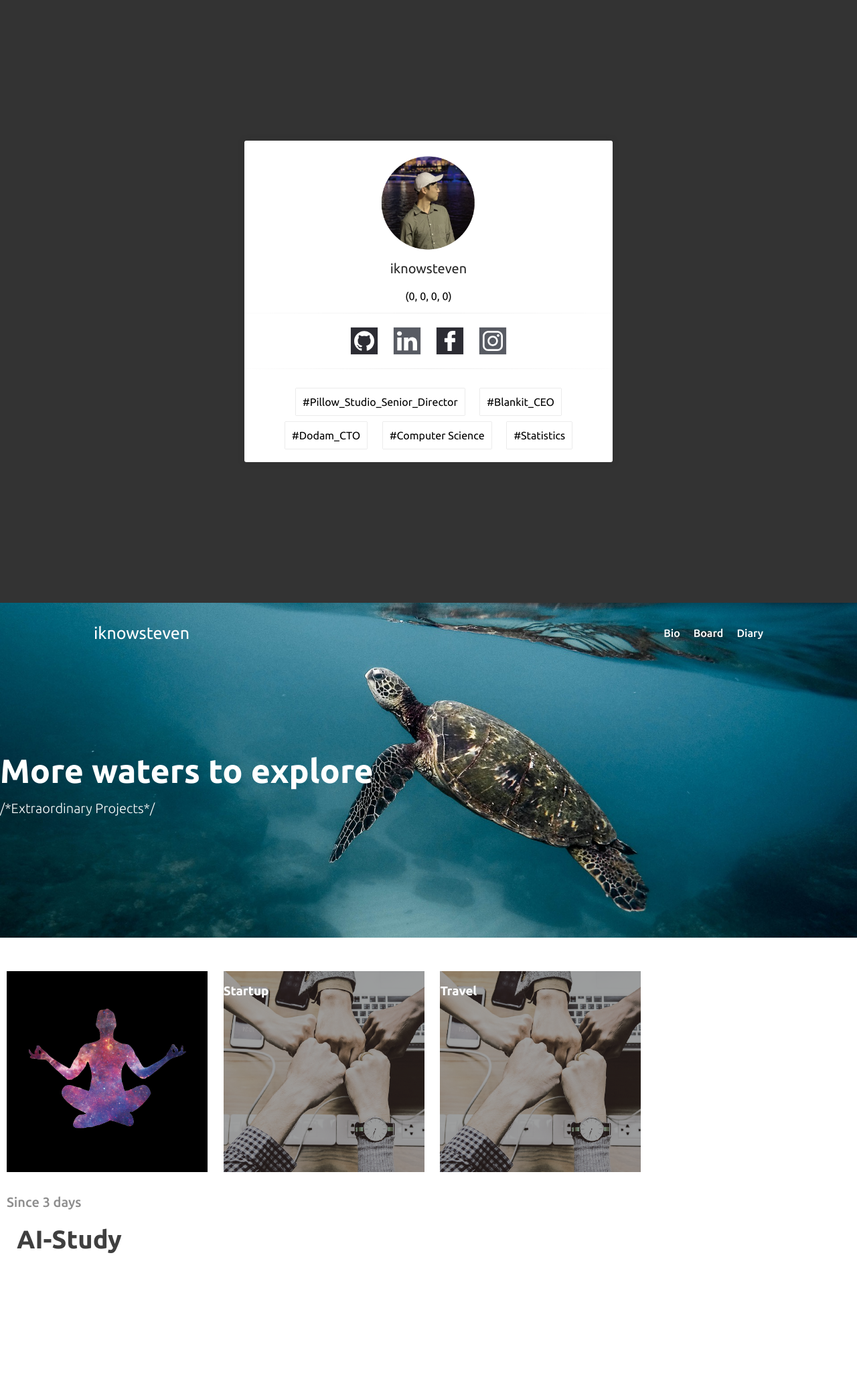
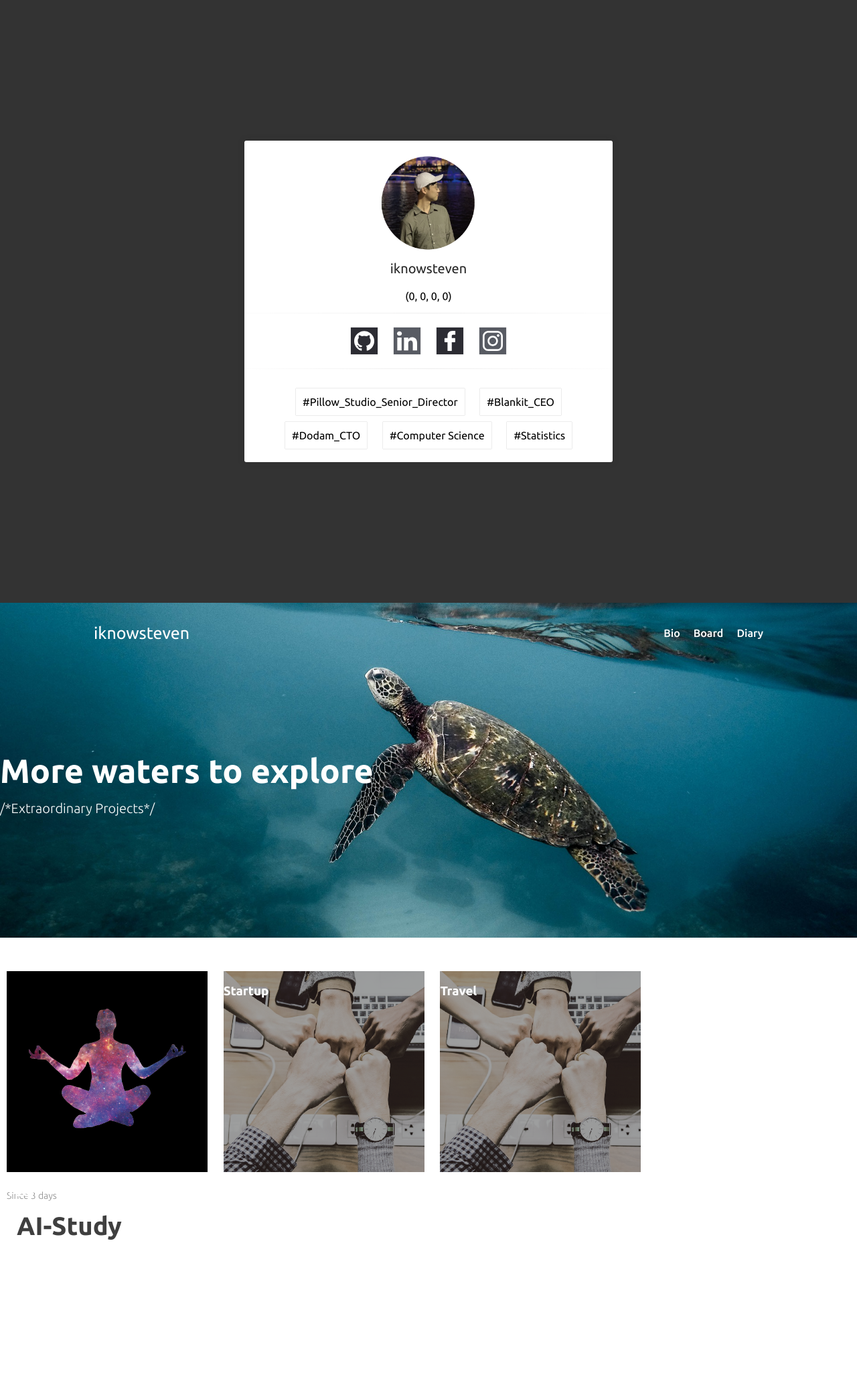
Before and after one commit to iknowSteven/iknowSteven.github.io, a Jekyll site: the page built from index.md, in a window 1280 px wide. Shown: the whole page at 67% size. Built offline with Jekyll 4.4.1, drawn with Linux system fonts in a browser that asks for light colours; our own code applies the rules of GitHub Pages for plain Markdown files.

Commit message:
no message

```diff
--- a/assets/css/countdown.css
+++ b/assets/css/countdown.css
@@ -21,8 +21,9 @@
     left: 50%;
     transform:translateX(-50%);
     top: 10px;
-    font-size: 20px;
-    font-weight: 500;
+    font-size: 14px;
+    font-weight: 300;
+    color: #8d8d8d;
 }
 
 .countdown_container_white_title {
```
